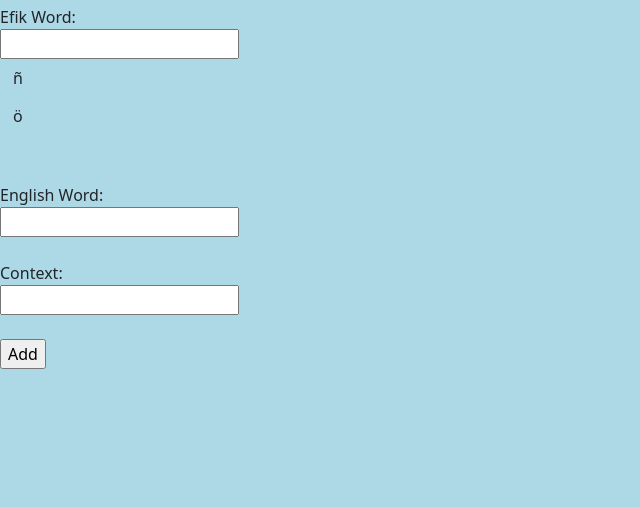
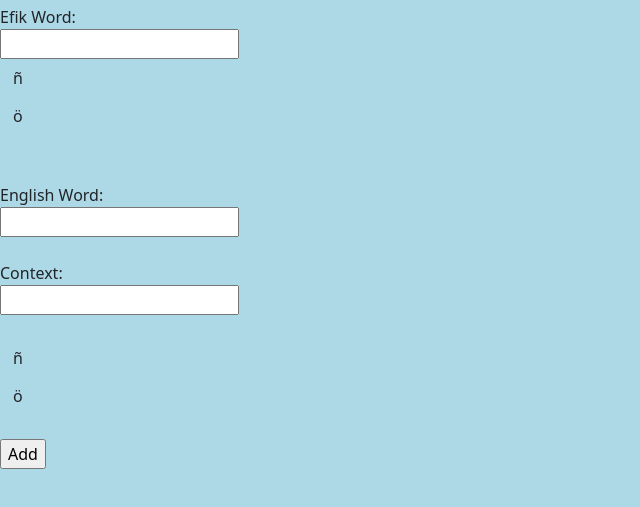
Before and after one commit to IsraelAfangideh/Andi-Kappa-Translator-App-, a plain HTML site: page andikappa/iso_andikappa/add.html in a window 1280 px wide. Shown: the part 121-628 px from the top of the page, without its empty margins (0-640 px from the left). Drawn offline with nearby package versions, Linux system fonts and the light colour scheme.

```diff
--- a/andikappa/iso_andikappa/add.html
+++ b/andikappa/iso_andikappa/add.html
@@ -39,7 +39,7 @@
     <input id="englishword" class="input" type="text"><br><br>
 
     <label for="context">Context:</label><br>
-    <input id="context" class="input" type="text"><br><br>
+    <input id="context" class="input" type="text"><br><br><button id="ñ" class="btn btn-toolbar" type="button"> ñ</button> <button id="ö" class="btn" type="button">ö </button>  </div><br><br>
 
     <input id="submitNewTranslation" type="button" value="Add">
 </form>
--- a/andikappa/iso_andikappa/add.js
+++ b/andikappa/iso_andikappa/add.js
@@ -57,7 +57,7 @@
 if (response.status == 202){
 
    document.getElementById("directiveh1").innerHTML = ("You have added the following translation:" + tss)
-
+// setTimeout(handler:document )
 
 }
 else{
```
Also changed, not shown: andikappa/iso_andikappa/fetch.html (+6 -5 lines), 6 other files.
